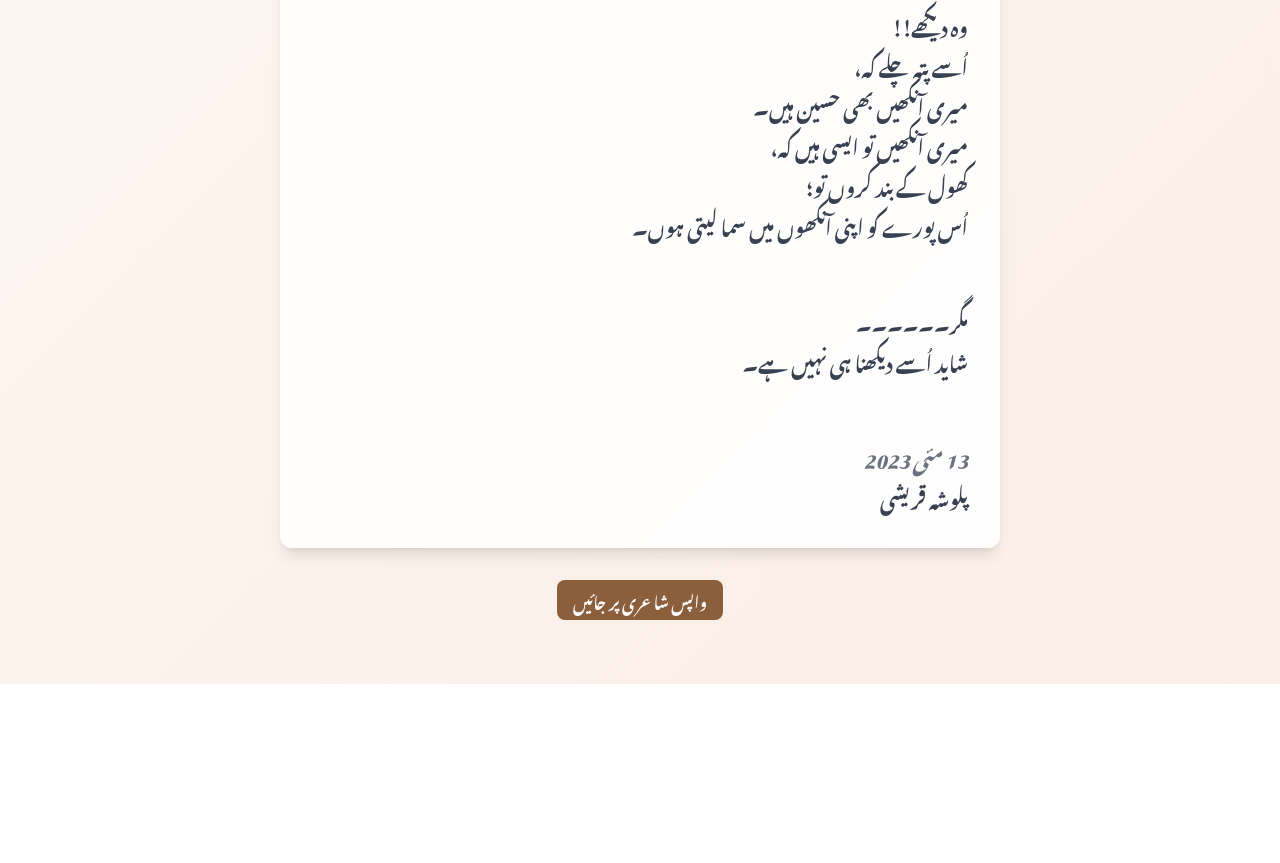
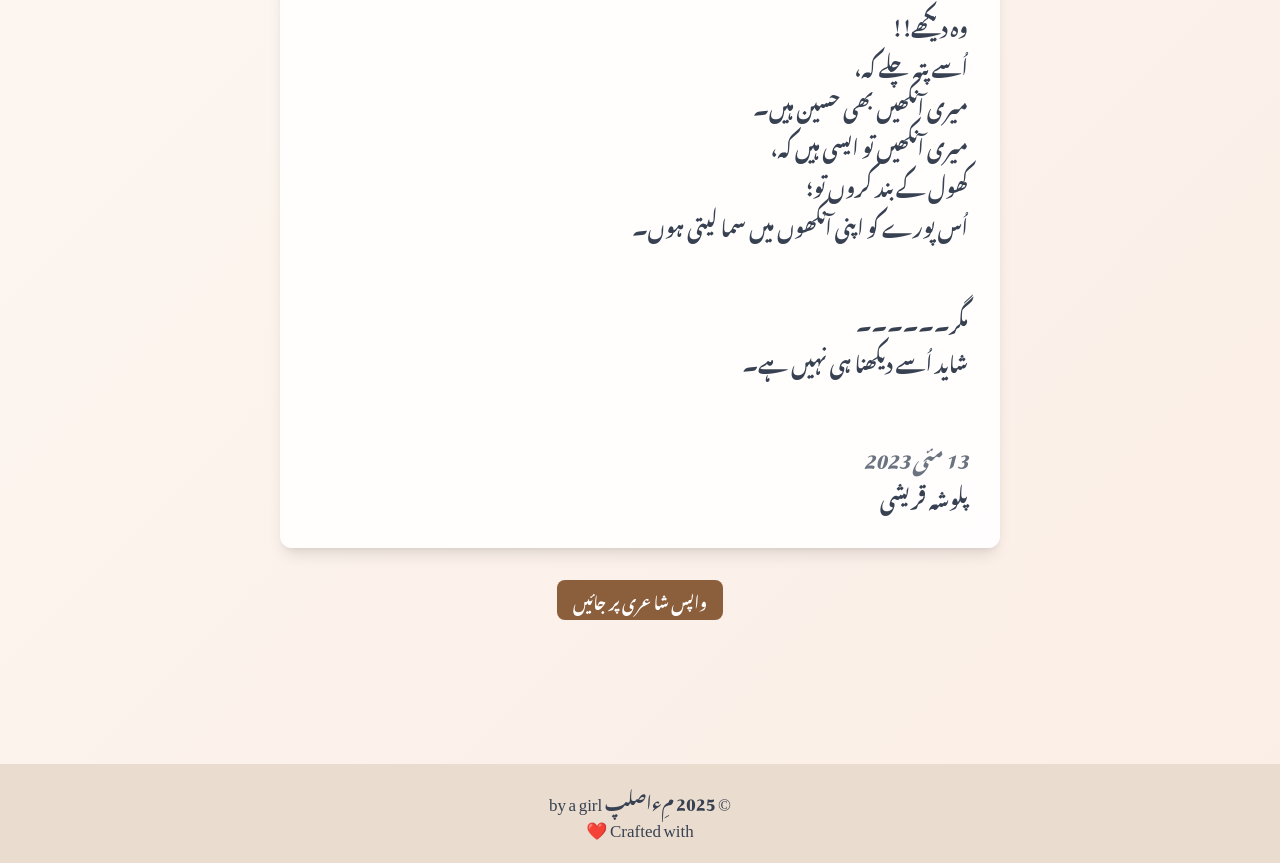
Before and after one commit to Palwasha-48/Writingjourneystarthere, a plain HTML site: page Peotry/p3.html in a window 1280 px wide. Shown: the part 1272-2135 px from the top of the page. Before the commit the page ends 1956 px from the top, so only its background shows below. Drawn offline with nearby package versions, Linux system fonts and the light colour scheme; a web font is replaced by a local one.

Commit message:
Update p3.html

```diff
--- a/Peotry/p3.html
+++ b/Peotry/p3.html
@@ -115,6 +115,32 @@
       </div>
     </section>
 
+    <!-- ✅ Ads Area -->
+    <section class="py-10">
+      <!-- Ad 3 -->
+      <script type="text/javascript">
+        atOptions = {
+          key: "06dc782afd64dce6338db7dbb003ca30",
+          format: "iframe",
+          height: 60,
+          width: 468,
+          params: {},
+        };
+      </script>
+      <script
+        type="text/javascript"
+        src="//www.highperformanceformat.com/06dc782afd64dce6338db7dbb003ca30/invoke.js"
+      ></script>
+    </section>
+
+    <!-- Footer -->
+    <footer class="bg-[#eaddcf] py-6 text-center text-gray-700 text-[17px]">
+      <p>
+        &copy; 2025 مِءاصلپ by a girl <br />
+        Crafted with ❤️
+      </p>
+    </footer>
+
     <!-- Scripts -->
     <script src="https://unpkg.com/aos@next/dist/aos.js"></script>
     <script>
```
